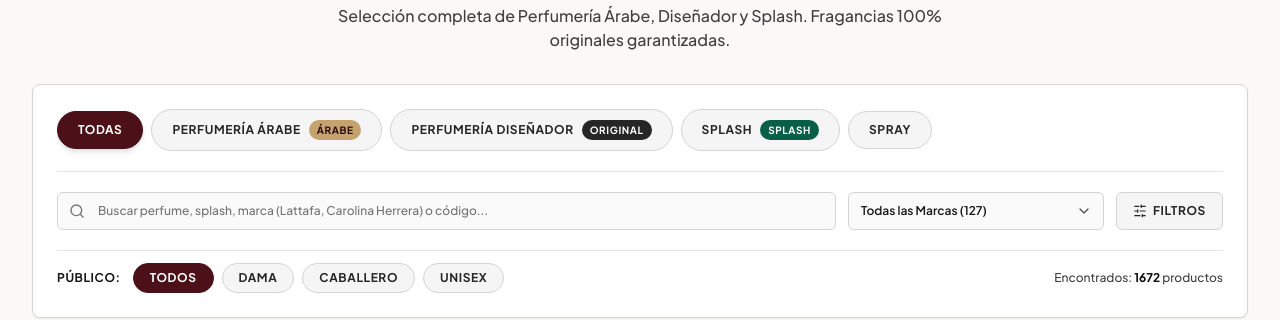
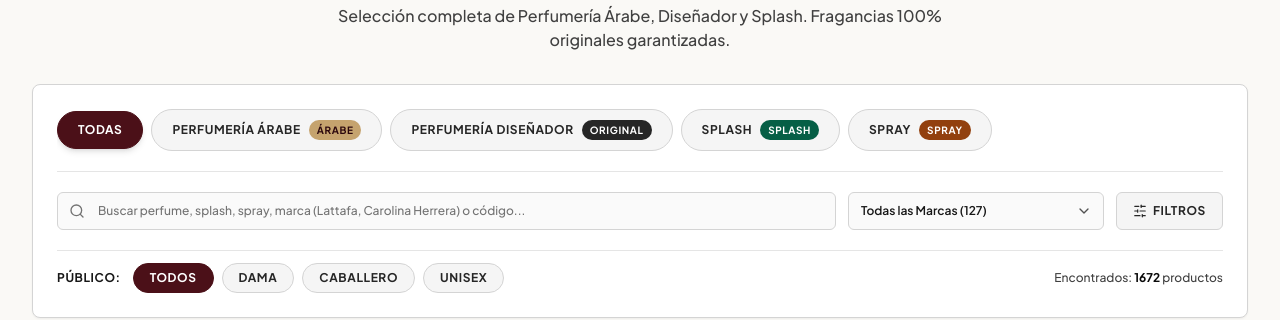
Before and after one commit to alifreytez/velour, a React (Vite) app: page / in a window 1280 px wide. Shown: the part 894-1214 px from the top of the page. Built offline with nearby package versions, Linux system fonts and the light colour scheme; the HTML template or start-up script is replaced by a standard one.

Commit message:
feat(catalog-ui): integrar pestaña de filtro y distintivo visual para la línea spray

```diff
--- a/src/components/CatalogFilters.jsx
+++ b/src/components/CatalogFilters.jsx
@@ -72,6 +72,11 @@ export const CatalogFilters = () => {
                   Splash
                 </span>
               )}
+              {cat === 'Spray' && (
+                <span className="px-2 py-0.5 bg-amber-800 text-white text-[10px] font-extrabold rounded-full">
+                  Spray
+                </span>
+              )}
             </button>
           );
         })}
@@ -84,7 +89,7 @@ export const CatalogFilters = () => {
         <div className="flex-1 relative">
           <input
             type="text"
-            placeholder="Buscar perfume, splash, marca (Lattafa, Carolina Herrera) o código..."
+            placeholder="Buscar perfume, splash, spray, marca (Lattafa, Carolina Herrera) o código..."
             value={searchQuery}
             onChange={(e) => setSearchQuery(e.target.value)}
             className="w-full bg-neutral-50 border border-neutral-300 rounded-md py-2.5 pl-10 pr-4 text-xs font-medium text-neutral-900 placeholder:text-neutral-500 focus:outline-none focus:ring-2 focus:ring-burgundy-900 focus:bg-white"
--- a/src/components/PerfumeCard.jsx
+++ b/src/components/PerfumeCard.jsx
@@ -37,9 +37,17 @@ export const PerfumeCard = ({ perfume }) => {
               ? 'bg-burgundy-900 text-white'
               : perfume.category === 'Splash'
               ? 'bg-emerald-800 text-white'
+              : perfume.category === 'Spray'
+              ? 'bg-amber-800 text-white'
               : 'bg-neutral-900 text-white'
           }`}>
-            {perfume.category === 'Perfumería Árabe' ? 'Árabe' : perfume.category === 'Splash' ? 'Splash' : 'Diseñador'}
+            {perfume.category === 'Perfumería Árabe'
+              ? 'Árabe'
+              : perfume.category === 'Splash'
+              ? 'Splash'
+              : perfume.category === 'Spray'
+              ? 'Spray'
+              : 'Diseñador'}
           </span>
           {perfume.isBestseller && (
             <span className="px-2 py-0.5 bg-champagne-500 text-burgundy-950 text-[9px] uppercase font-extrabold tracking-wider rounded shadow-xs">
```
